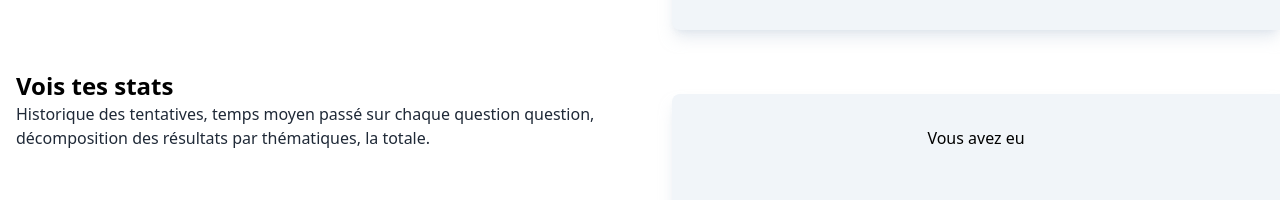
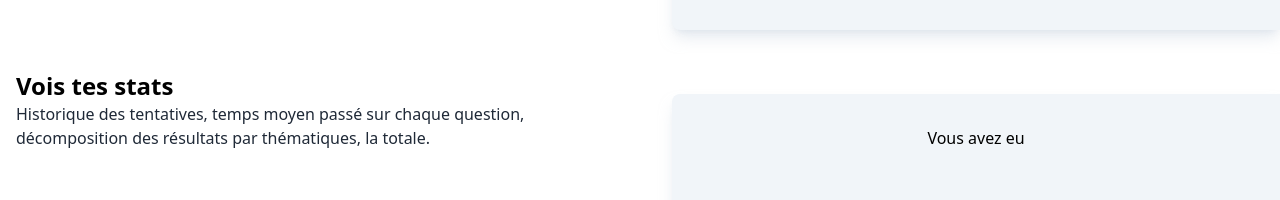
Before and after one commit to L-a-r-t/bachotage-frontend, a Next.js app: page / in a window 1280 px wide. Shown: the part 1269-1469 px from the top of the page. Built offline with nearby package versions, Linux system fonts and the light colour scheme; no server answers.

Commit message:
fix typo

```diff
--- a/src/pages/index.tsx
+++ b/src/pages/index.tsx
@@ -168,8 +168,8 @@ const Home: NextPage<Props> = ({ env }) => {
         <div className="pl-8 pr-4 sm:pr-0 sm:pl-4">
           <p className="text-2xl font-bold">Vois tes stats</p>
           <p className="text-gray-800">
-            Historique des tentatives, temps moyen passé sur chaque question
-            question, décomposition des résultats par thématiques, la totale.
+            Historique des tentatives, temps moyen passé sur chaque question,
+            décomposition des résultats par thématiques, la totale.
           </p>
         </div>
         <div className="p-6 pr-0 overflow-hidden" ref={ref1}>
```
